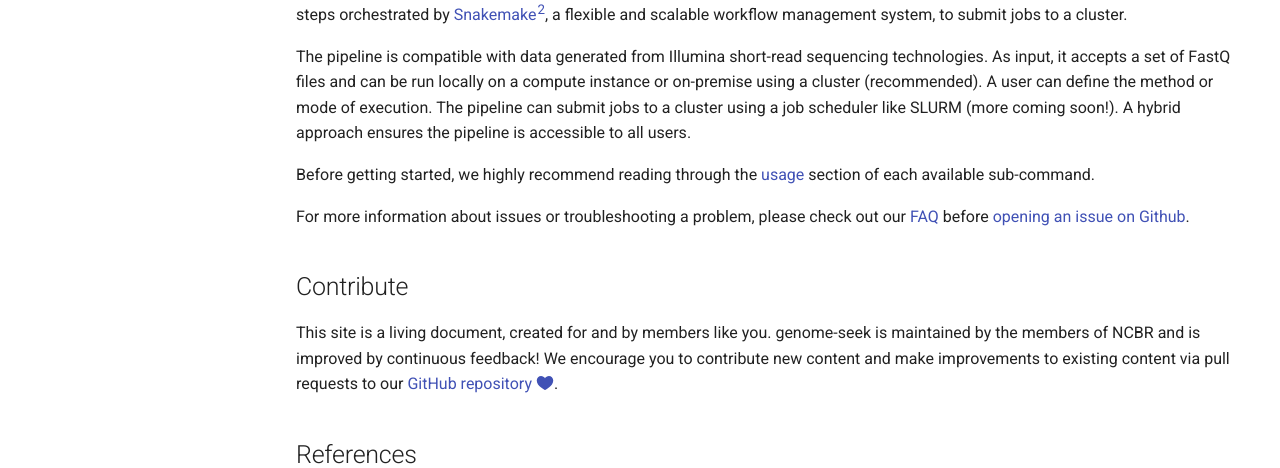
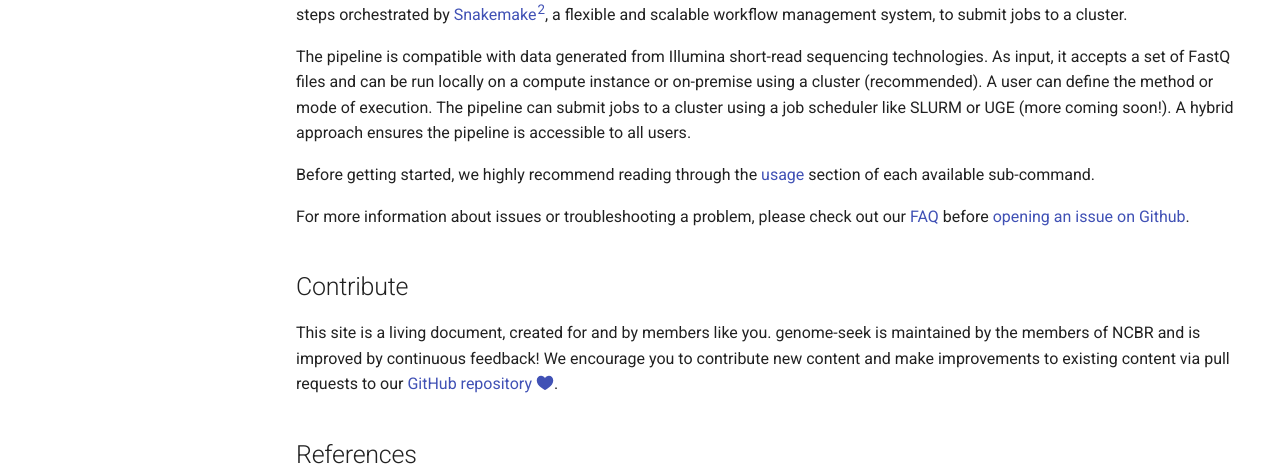
Before and after one commit to OpenOmics/genome-seek, an MkDocs documentation site: the page built from docs/index.md, in a window 1280 px wide and 900 px high, scrolled down 586 px. Shown: the part 272-740 px from the top of the window. Built offline with MkDocs 1.6.1 and Material for MkDocs 9.7.7, drawn with Linux system fonts in a browser that asks for light colours; comment, search, counter and statistics services are not loaded; the version menu is left out.

Commit message:
Adding info about support for UGE scheduler

```diff
--- a/docs/index.md
+++ b/docs/index.md
@@ -24,6 +24,7 @@
 
 
 ## Overview
+
 Welcome to genome-seek's documentation! This guide is the main source of documentation for users who are getting started with the OpenOmics [genome-seek pipeline](https://github.com/OpenOmics/genome-seek/).
 
 The **`./genome-seek`** pipeline is composed of several interrelated sub-commands to set up and run the pipeline across different systems. Each of the available sub-commands performs different functions:
@@ -60,7 +61,7 @@ The **`./genome-seek`** pipeline is composed of several interrelated sub-command
 
 **genome-seek** is a comprehensive clinical WGS and WES pipeline that is focused on speed. Each tool in the pipeline was benchmarked and selected due to its low run times without sacrificing accuracy or precision. It relies on technologies like [Singularity<sup>1</sup>](https://singularity.lbl.gov/) to maintain the highest level of reproducibility. The pipeline consists of a series of data processing and quality-control steps orchestrated by [Snakemake<sup>2</sup>](https://snakemake.readthedocs.io/en/stable/), a flexible and scalable workflow management system, to submit jobs to a cluster.
 
-The pipeline is compatible with data generated from Illumina short-read sequencing technologies. As input, it accepts a set of FastQ files and can be run locally on a compute instance or on-premise using a cluster (recommended). A user can define the method or mode of execution. The pipeline can submit jobs to a cluster using a job scheduler like SLURM (more coming soon!). A hybrid approach ensures the pipeline is accessible to all users.
+The pipeline is compatible with data generated from Illumina short-read sequencing technologies. As input, it accepts a set of FastQ files and can be run locally on a compute instance or on-premise using a cluster (recommended). A user can define the method or mode of execution. The pipeline can submit jobs to a cluster using a job scheduler like SLURM or UGE (more coming soon!). A hybrid approach ensures the pipeline is accessible to all users.
 
 Before getting started, we highly recommend reading through the [usage](https://openomics.github.io/genome-seek/usage/run/) section of each available sub-command.
 
@@ -70,7 +71,7 @@ For more information about issues or troubleshooting a problem, please check out
 
 This site is a living document, created for and by members like you. genome-seek is maintained by the members of NCBR and is improved by continuous feedback! We encourage you to contribute new content and make improvements to existing content via pull requests to our [GitHub repository :octicons-heart-fill-24:{ .heart }](https://github.com/OpenOmics/genome-seek).
 
+## References
 
-## References
 <sup>**1.**  Kurtzer GM, Sochat V, Bauer MW (2017). Singularity: Scientific containers for mobility of compute. PLoS ONE 12(5): e0177459.</sup>
 <sup>**2.**  Koster, J. and S. Rahmann (2018). "Snakemake-a scalable bioinformatics workflow engine." Bioinformatics 34(20): 3600.</sup>
```
Also changed, not shown: README.md (+6 -2 lines).
